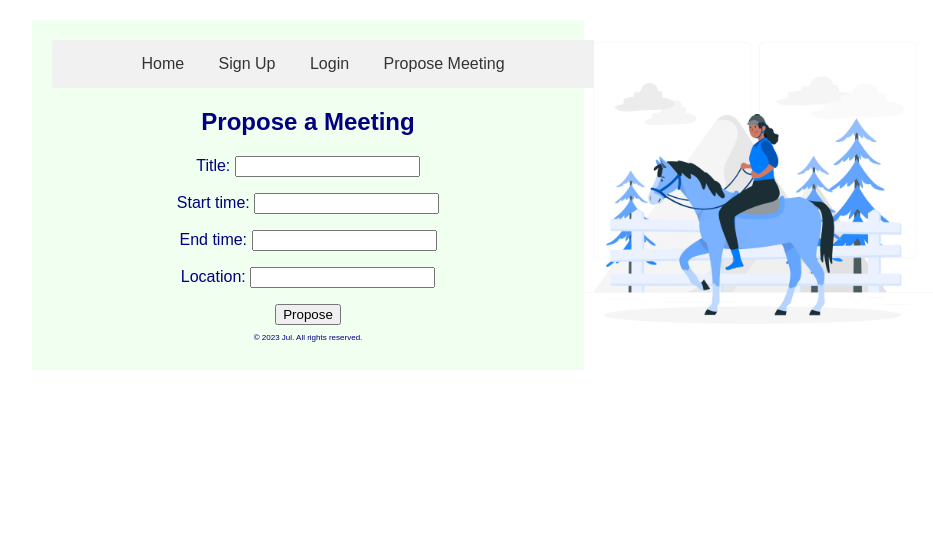
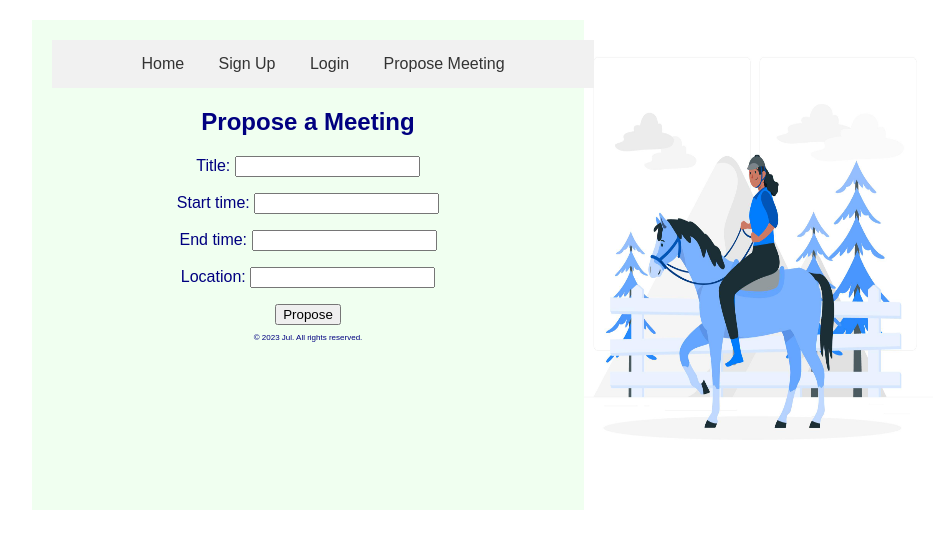
Before and after one commit to JulienSchoener/travelplanner, a Django app: page /propose_meeting/ in a window 1280 px wide. Shown: the top 549 px of the page, without its empty margins (332-1265 px from the left). Run offline with Django 4.2, Linux system fonts and the light colour scheme.

Commit message:
added container size

```diff
--- a/apps/resources/templates/base.html
+++ b/apps/resources/templates/base.html
@@ -26,6 +26,7 @@
             background-color: #f0fff0; /* Honeydew color for the content box */
             padding: 20px; /* Space inside the box */
             width: 40%; /* Width of the content box */
+            min-height: 450px; /* Minimum height of the content box */
             margin: 20px 0; /* Margin outside the box */
             text-align: center; /* Center the text inside the box */
         }
```
